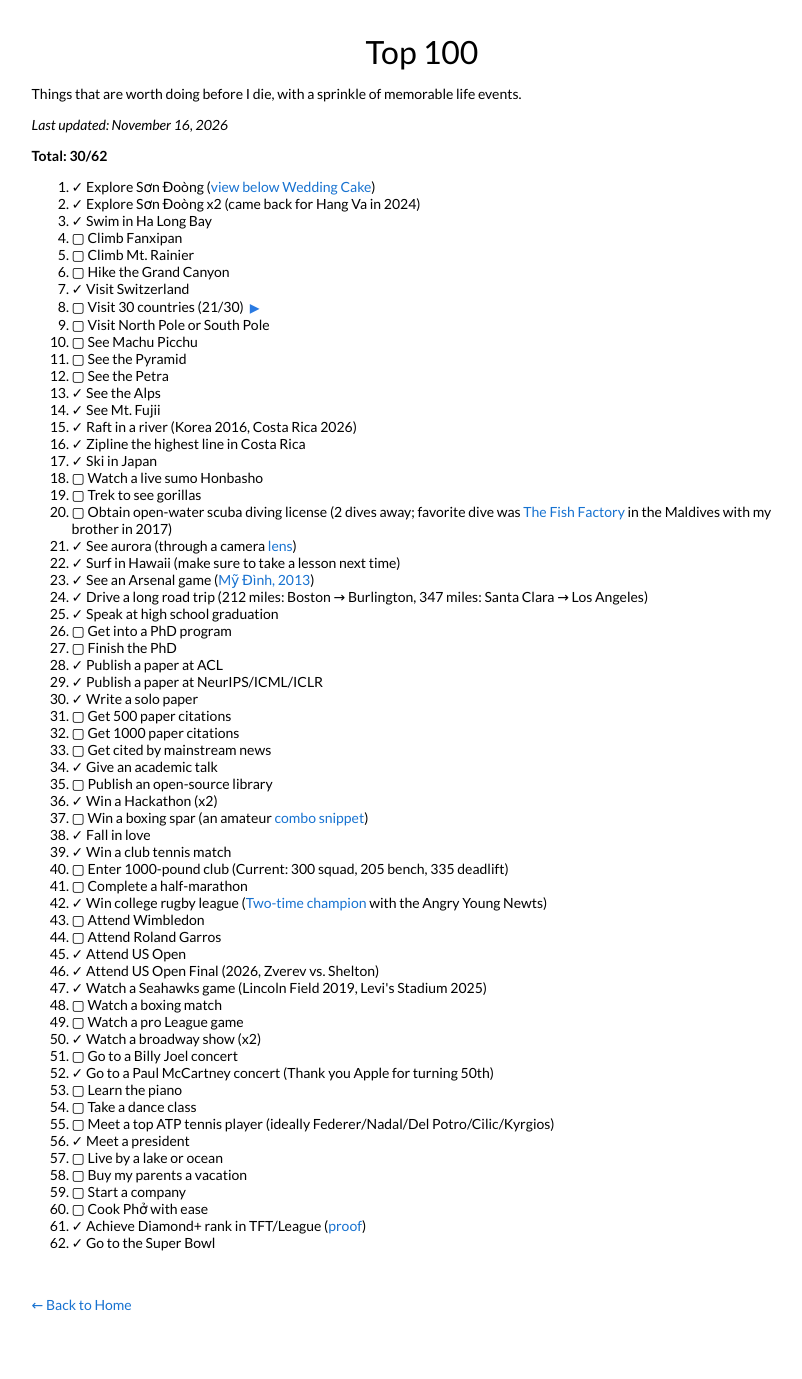
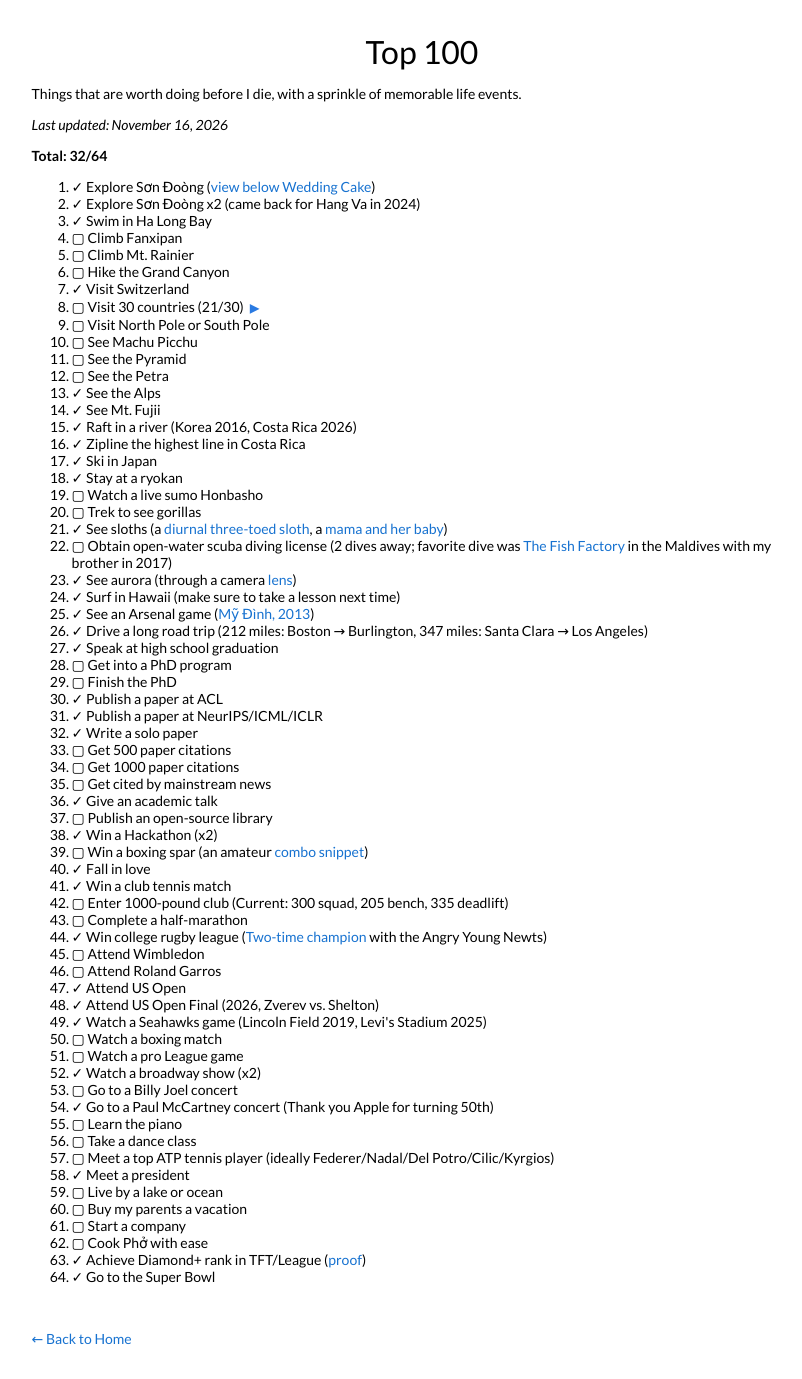
Before and after one commit to taidnguyen/taidnguyen.github.io, a Jekyll site: the page built from _posts/1997-01-01-top100.md, in a window 1280 px wide. Shown: the whole page, without its empty margins (218-1020 px from the left). Built offline with Jekyll 4.4.1, drawn with Linux system fonts in a browser that asks for light colours; before the commit the page ends 1345 px from its top, so only the background shows below that.

Commit message:
more updates to top 100

```diff
--- a/_posts/1997-01-01-top100.md
+++ b/_posts/1997-01-01-top100.md
@@ -58,8 +58,10 @@ _Last updated: <span id="last-updated">{{ site.time | date: "%B %-d, %Y" }}</spa
   <li>✓ Raft in a river (Korea 2016, Costa Rica 2026)</li>
   <li>✓ Zipline the highest line in Costa Rica </li>
   <li>✓ Ski in Japan</li>
+  <li>✓ Stay at a ryokan</li>
   <li>▢ Watch a live sumo Honbasho</li>
   <li>▢ Trek to see gorillas</li>
+  <li>✓ See sloths (a <a href="/images/sloth_diurnal.jpg">diurnal three-toed sloth</a>, a <a href="/images/sloth_mama_baby.mp4">mama and her baby</a>)</li>
   <li>▢ Obtain open-water scuba diving license (2 dives away; favorite dive was <a href="/images/maldives_1.jpg">The Fish Factory</a> in the Maldives with my brother in 2017)</li>
   <li>✓ See aurora (through a camera <a href="/images/aurora.jpg">lens</a>)</li>
   <li>✓ Surf in Hawaii (make sure to take a lesson next time)</li>
```
Also changed, not shown: images/sloth_diurnal.jpg (added), 1 other file.
